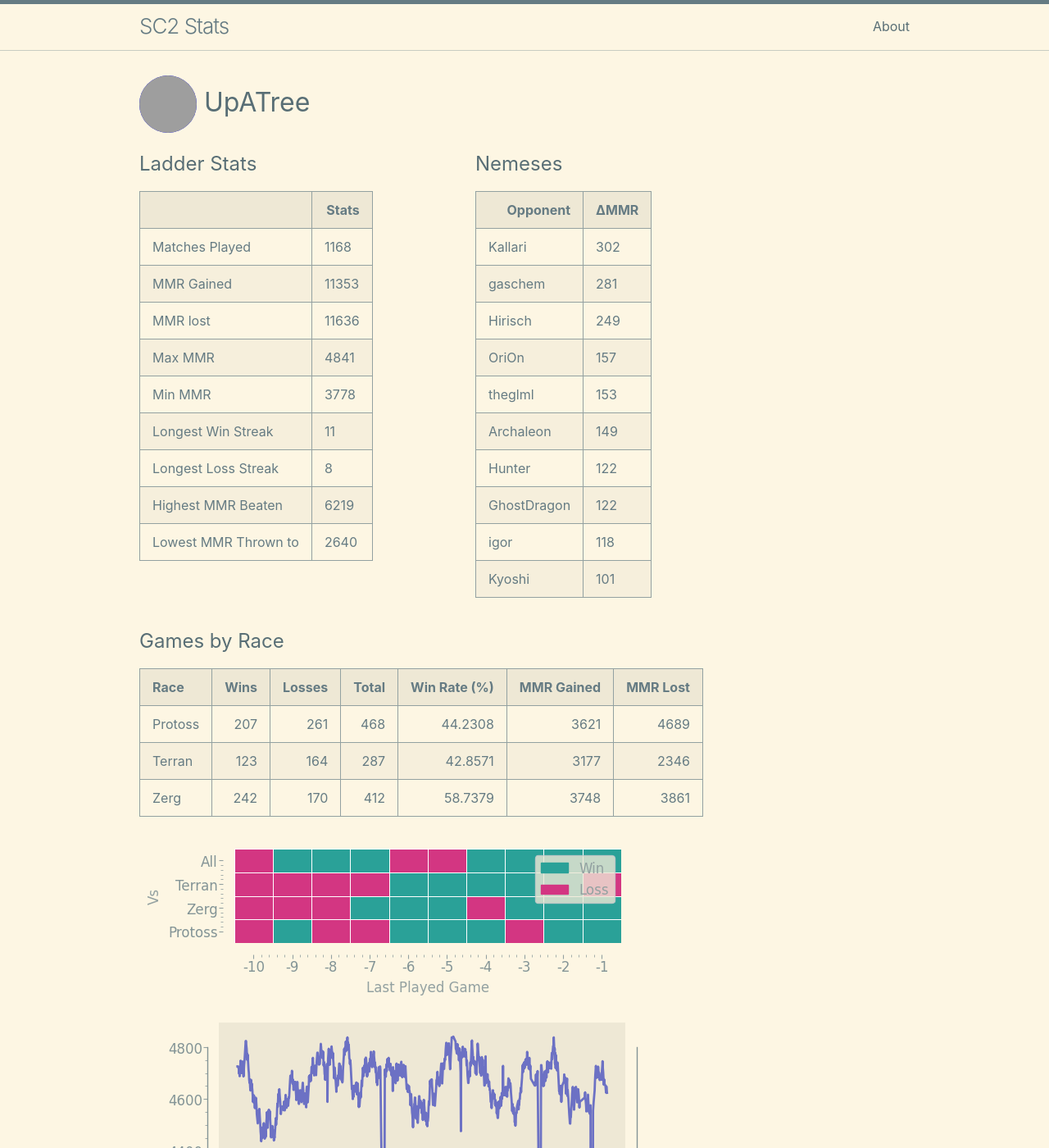
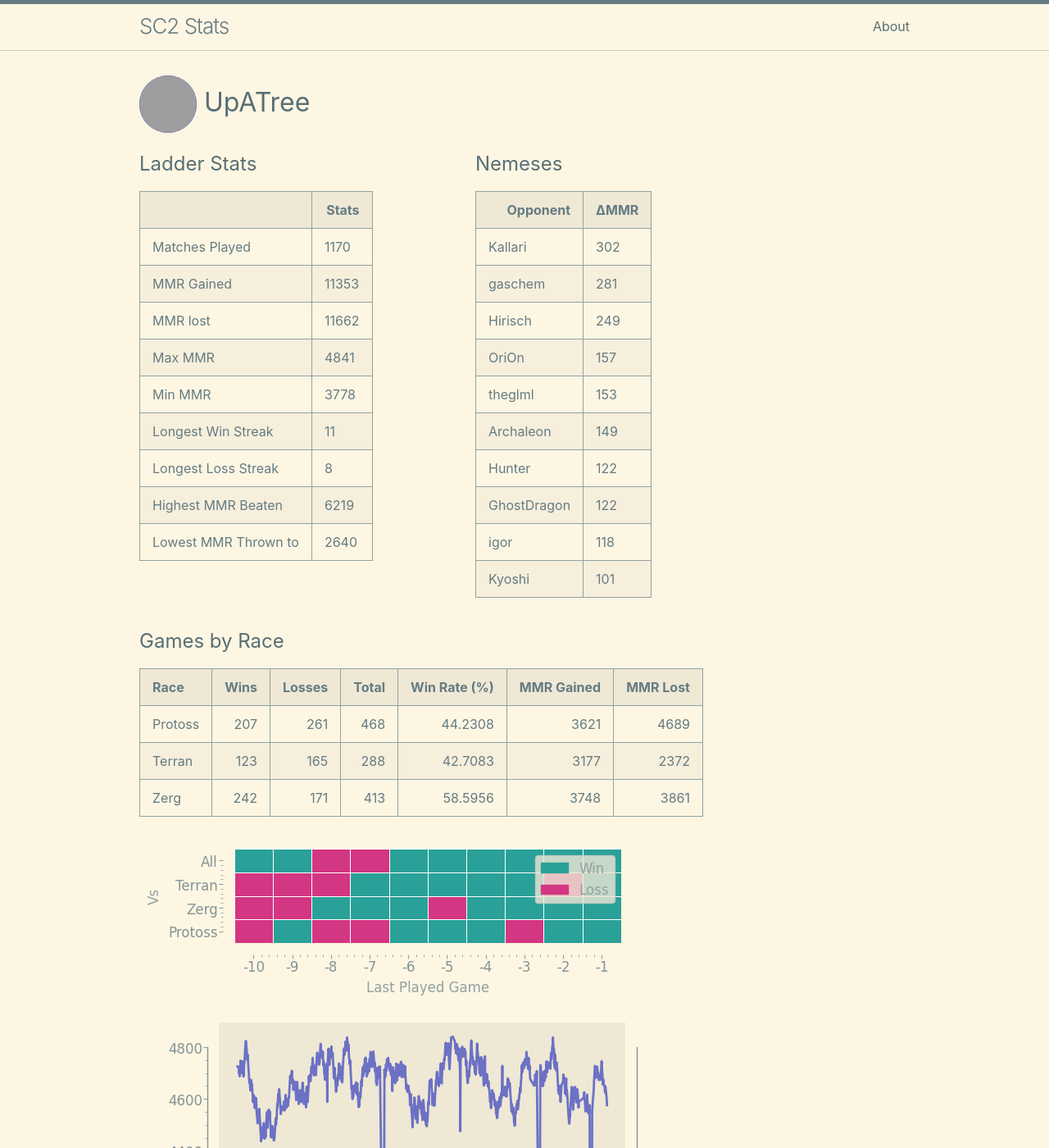
Before and after one commit to kylermurphy/UpATree, a Jekyll site: the page built from docs/index.md, in a window 1280 px wide and 1400 px high. Shown: the whole window at 82% size. Built offline with Jekyll 4.4.1, drawn with Linux system fonts in a browser that asks for light colours; grey boxes are pictures that could not be loaded.

Commit message:
running on push

```diff
--- a/docs/index.md
+++ b/docs/index.md
@@ -18,7 +18,7 @@ layout: home
   <tbody>
     <tr>
       <td>Matches Played</td>
-      <td>1168</td>
+      <td>1170</td>
     </tr>
     <tr>
       <td>MMR Gained</td>
@@ -26,7 +26,7 @@ layout: home
     </tr>
     <tr>
       <td>MMR lost</td>
-      <td>11636</td>
+      <td>11662</td>
     </tr>
     <tr>
       <td>Max MMR</td>
@@ -115,8 +115,8 @@ layout: home
 | Race    |   Wins |   Losses |   Total |   Win Rate (%) |   MMR Gained |   MMR Lost |
 |:--------|-------:|---------:|--------:|---------------:|-------------:|-----------:|
 | Protoss |    207 |      261 |     468 |        44.2308 |         3621 |       4689 |
-| Terran  |    123 |      164 |     287 |        42.8571 |         3177 |       2346 |
-| Zerg    |    242 |      170 |     412 |        58.7379 |         3748 |       3861 |
+| Terran  |    123 |      165 |     288 |        42.7083 |         3177 |       2372 |
+| Zerg    |    242 |      171 |     413 |        58.5956 |         3748 |       3861 |
 
 ![Games by Race](./assets/gm_hist.png)
 
--- a/log.txt
+++ b/log.txt
@@ -390,3 +390,4 @@ Writing a log file 2025-03-10 17:20:34.
 Writing a log file 2025-03-10 17:48:06.
 Writing a log file 2025-03-10 18:29:55.
 Writing a log file 2025-03-10 18:50:58.
+Writing a log file 2025-03-10 19:18:38.
```
Also changed, not shown: docs/assets/MMR.png, docs/assets/daily.png, docs/assets/gm_hist.png, docs/assets/r_wrt.png, 1 other file.
